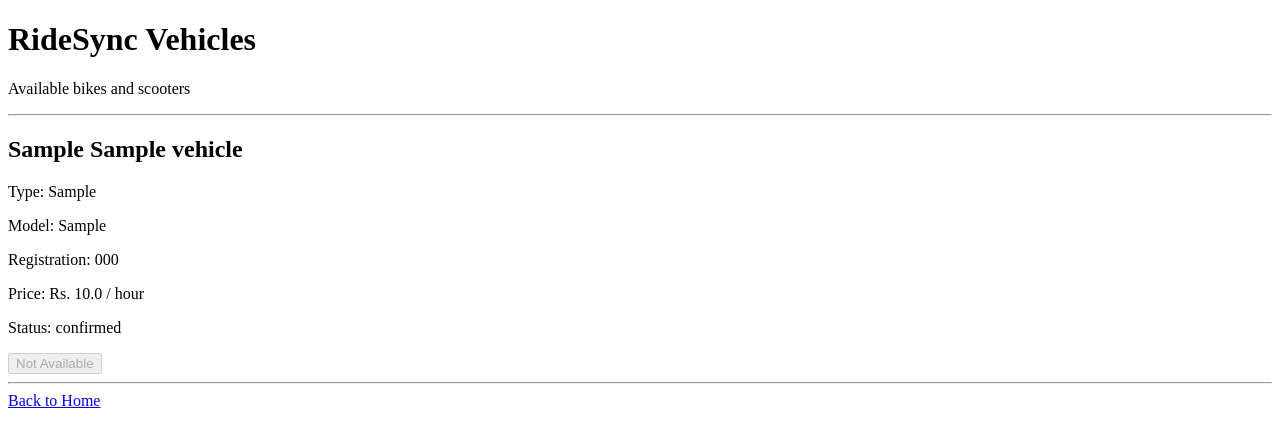
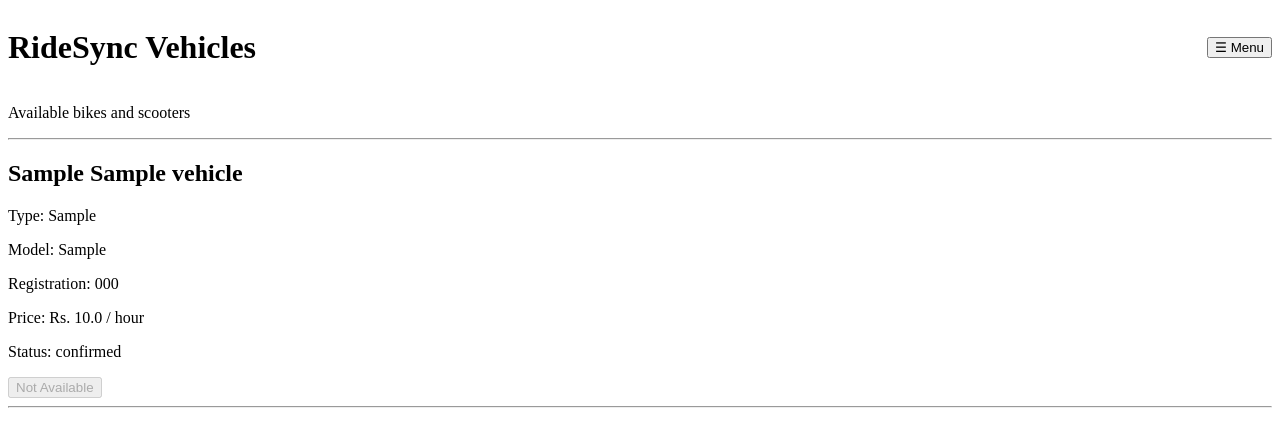
Before and after one commit to Vansh27682/RideSync, a Flask app: page /vehicles in a window 1280 px wide. Shown: the top 447 px of the page. Run offline with Flask 3, Linux system fonts and the light colour scheme; the visitor is signed in with stand-in values (Sample User, id 1); tables that the repository leaves empty hold one stand-in row (values such as "Sample post").

Commit message:
Add booking navigation menu and cancelling feature

```diff
--- a/templates/vehicles.html
+++ b/templates/vehicles.html
@@ -6,9 +6,24 @@
 
 <body>
 
+
+    <div style="display: flex; justify-content: space-between; align-items: center;">
     <h1>RideSync Vehicles</h1>
 
-    <p>Available bikes and scooters</p>
+    <div style="position: relative;">
+        <button type="button" onclick="document.getElementById('navMenu').hidden = !document.getElementById('navMenu').hidden">
+            ☰ Menu
+        </button>
+
+        <div id="navMenu" hidden style="position: absolute; right: 0; background: white; border: 1px solid #ccc; padding: 12px; min-width: 140px;">
+            <p><a href="{{ url_for('booking.my_bookings') }}">My Bookings</a></p>
+            <p><a href="{{ url_for('home') }}">Back to Home</a></p>
+        </div>
+    </div>
+</div>
+
+<p>Available bikes and scooters</p>
+
 
     <hr>
 
@@ -50,7 +65,6 @@
 
     {% endfor %}
 
-    <a href="{{ url_for('home') }}">Back to Home</a>
 
 </body>
 </html>
```
